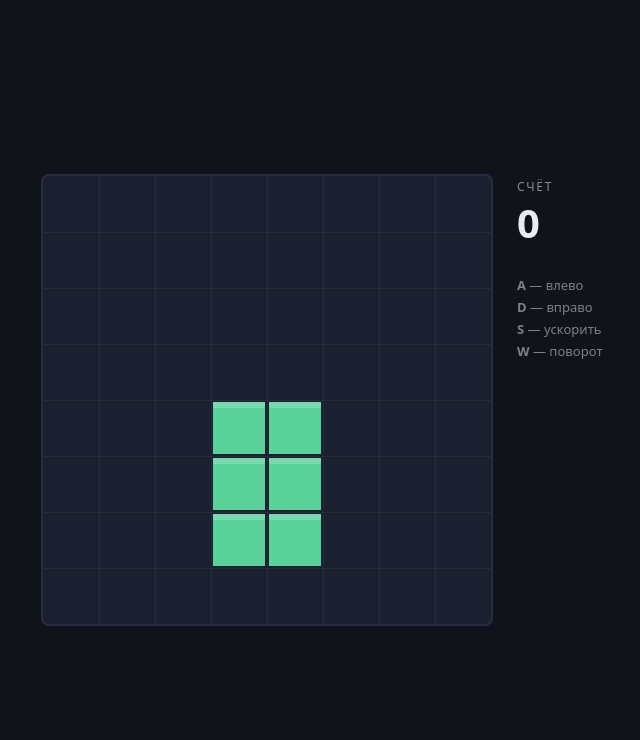
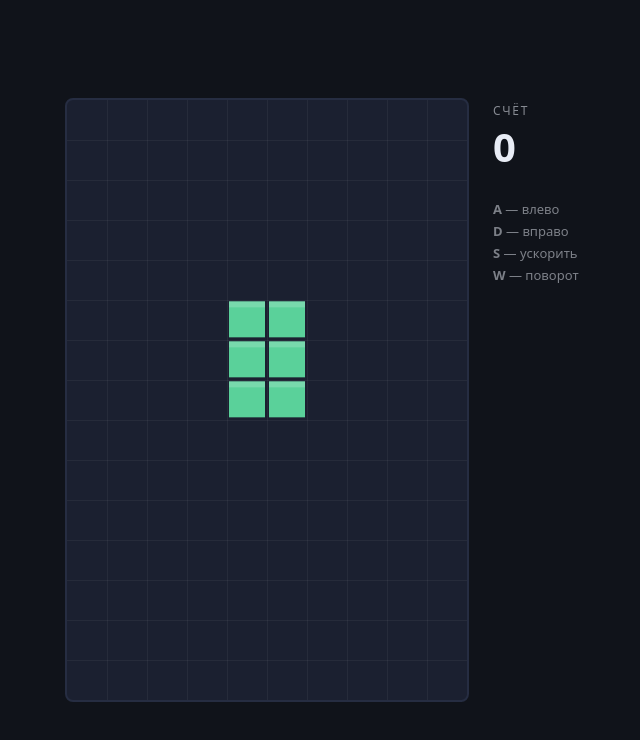
Before and after one commit to nic3l/tetris, a plain HTML site: page index.html in a window 1280 px wide. Shown: the whole page, without its empty margins (301-941 px from the left). Drawn offline with Linux system fonts and the light colour scheme.

Commit message:
Поле 10x15, разгон по счёту и плавное падение
- поле 10x15, клетка 40px; правила очистки строки и конца игры
  и раньше считались от COLS/ROWS, поэтому не менялись
- каждые 30 очков интервал падения делится на 1.25, потолок 250 мс
- фигура рисуется со сдвигом на долю клетки между шагами;
  игровая логика остаётся целочисленной

Co-Authored-By: Claude Opus 5 <noreply@anthropic.com>

```diff
--- a/index.html
+++ b/index.html
@@ -3,7 +3,7 @@
 <head>
 <meta charset="utf-8">
 <meta name="viewport" content="width=device-width, initial-scale=1">
-<title>Тетрис 8×8</title>
+<title>Тетрис 10×15</title>
 <style>
   :root {
     --cell: 56px;
@@ -97,11 +97,14 @@
 </div>
 
 <script>
-const COLS = 8;
-const ROWS = 8;
-const CELL = 56;
-const DROP_MS = 1000;      // 1 клетка в секунду
+const COLS = 10;
+const ROWS = 15;
+const CELL = 40;
+const DROP_MS = 1000;      // стартовая скорость: 1 клетка в секунду
 const FAST_FACTOR = 5;     // ускорение на S
+const SPEED_STEP = 30;     // каждые 30 очков...
+const SPEED_MULT = 1.25;   // ...скорость падения умножается на 1.25
+const MIN_DROP_MS = 250;   // предел разгона: не быстрее 250 мс на клетку
 
 // Фигуры: матрица 1/0 + цвет.
 const SHAPES = [
@@ -153,6 +156,7 @@ function spawn() {
   };
   if (collides(p, 0, 0)) { endGame(); return; }
   piece = p;
+  dropAcc = 0;   // новая фигура начинает клетку с нуля, без визуального рывка
 }
 
 function collides(p, dx, dy, cells = p.cells) {
@@ -212,7 +216,7 @@ function clearLines() {
   }
 }
 
-// Конец игры: где-то набрался столбик высотой 8 (вся колонка занята).
+// Конец игры: какая-то колонка заполнена на всю высоту поля (ROWS).
 function checkTopOut() {
   for (let x = 0; x < COLS; x++) {
     let full = true;
@@ -246,19 +250,33 @@ function draw() {
       if (grid[y][x]) drawCell(x, y, grid[y][x]);
 
   if (piece) {
+    // Плавность: между шагами сдвигаем фигуру вниз на долю клетки,
+    // пропорционально накопленному времени. У самой земли не сдвигаем,
+    // иначе блок визуально влезал бы в стакан.
+    const offset = collides(piece, 0, 1)
+      ? 0
+      : Math.min(1, dropAcc / dropInterval()) * CELL;
+
     for (let y = 0; y < piece.cells.length; y++)
       for (let x = 0; x < piece.cells[y].length; x++)
-        if (piece.cells[y][x]) drawCell(piece.x + x, piece.y + y, piece.color);
+        if (piece.cells[y][x]) drawCell(piece.x + x, piece.y + y, piece.color, offset);
   }
 }
 
-function drawCell(x, y, color) {
+function drawCell(x, y, color, offset = 0) {
   if (y < 0) return;
-  const px = x * CELL, py = y * CELL;
+  const px = x * CELL, py = y * CELL + offset;
   ctx.fillStyle = color;
   ctx.fillRect(px + 2, py + 2, CELL - 4, CELL - 4);
   ctx.fillStyle = 'rgba(255,255,255,.18)';
   ctx.fillRect(px + 2, py + 2, CELL - 4, 6);
+}
+
+// Текущая пауза между шагами вниз. Уровень считается прямо из счёта,
+// поэтому очистка сразу нескольких строк учитывается за один раз.
+function dropInterval() {
+  const level = Math.floor(score / SPEED_STEP);
+  return Math.max(MIN_DROP_MS, DROP_MS / Math.pow(SPEED_MULT, level));
 }
 
 function loop(ts) {
@@ -268,9 +286,10 @@ function loop(ts) {
   const dt = ts - lastTs;
   lastTs = ts;
 
+  const interval = dropInterval();
   dropAcc += dt * (softDrop ? FAST_FACTOR : 1);
-  while (dropAcc >= DROP_MS) {
-    dropAcc -= DROP_MS;
+  while (dropAcc >= interval) {
+    dropAcc -= interval;
     step();
     if (gameOver) break;
   }
```
